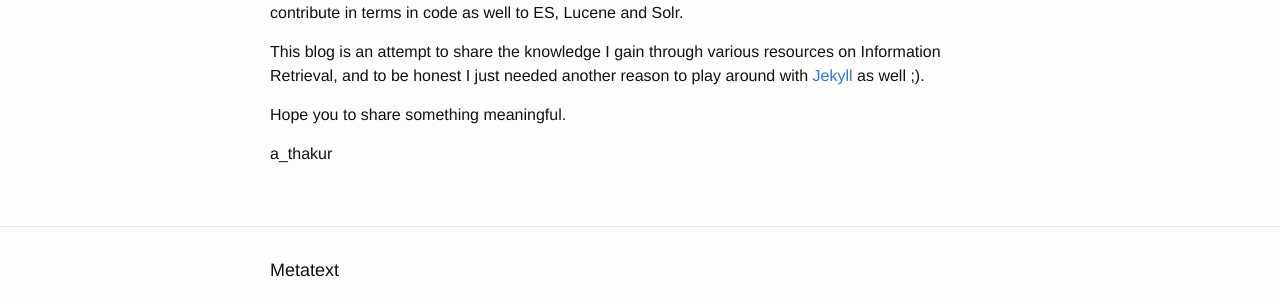
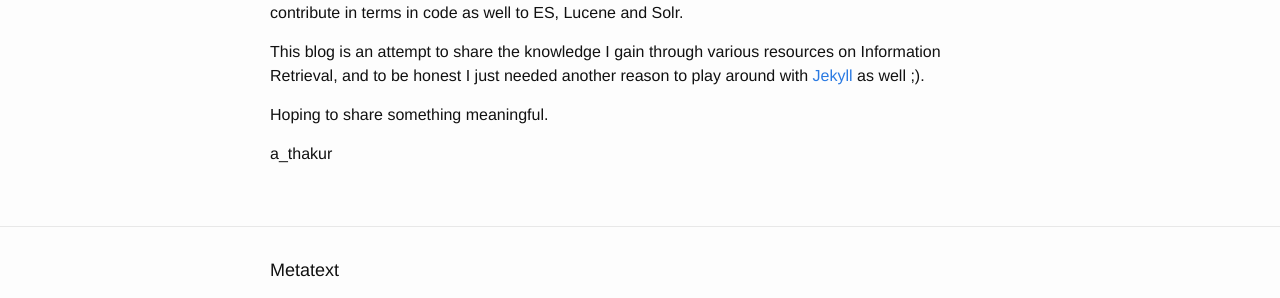
Before and after one commit to AshishThakur/ashishthakur.github.io, a Jekyll site: the page built from _posts/2016-03-27-welcome-to-metatext.markdown, in a window 1280 px wide. Shown: the part 454-752 px from the top of the page. Built offline with Jekyll 4.4.1, drawn with Linux system fonts in a browser that asks for light colours.

Commit message:
fixed typo

```diff
--- a/_posts/2016-03-27-welcome-to-metatext.markdown
+++ b/_posts/2016-03-27-welcome-to-metatext.markdown
@@ -10,7 +10,7 @@ Typically in my spare time I try to explore/hack elasticsearch or lucene. Workin
 
 This blog is an attempt to share the knowledge I gain through various resources on Information Retrieval, and to be honest I just needed another reason to play around with [Jekyll][jekyll-gh] as well ;).
 
-Hope you to share something meaningful.
+Hoping to share something meaningful.
 
 a_thakur
 
```
